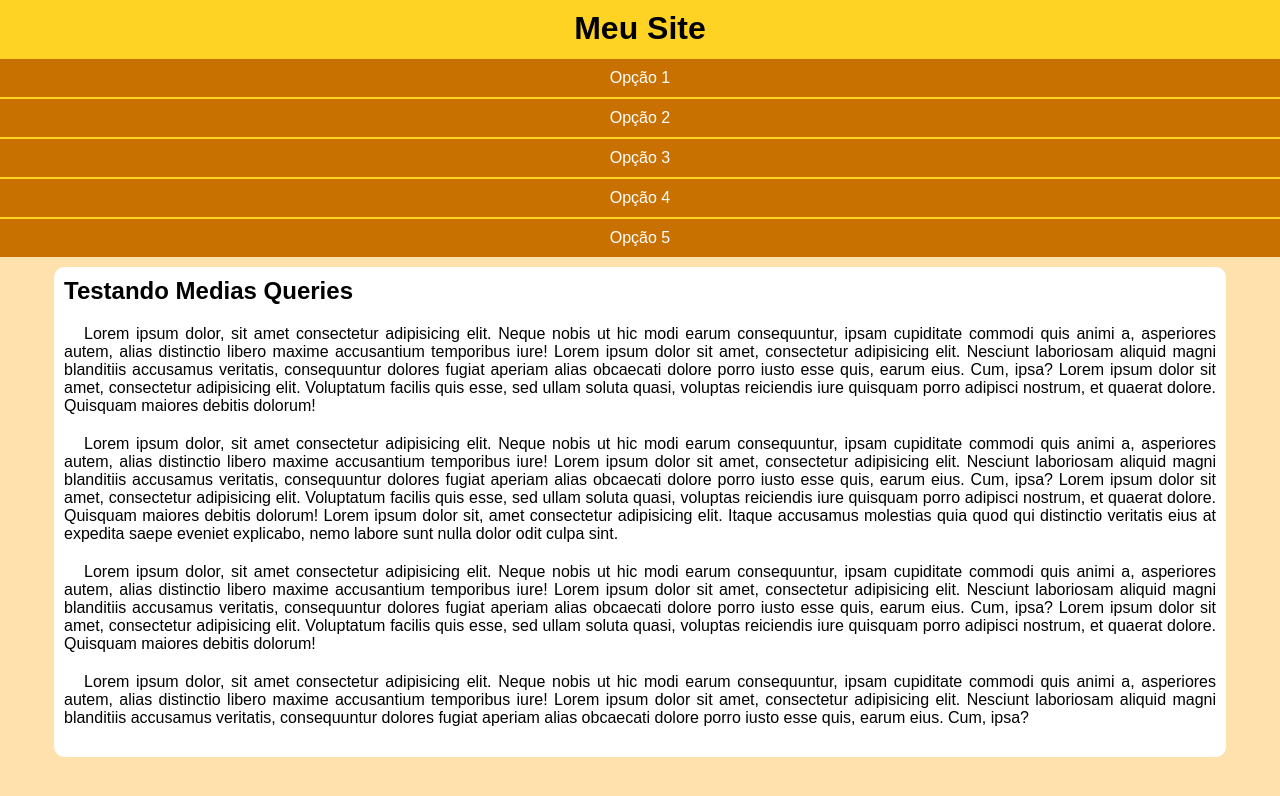
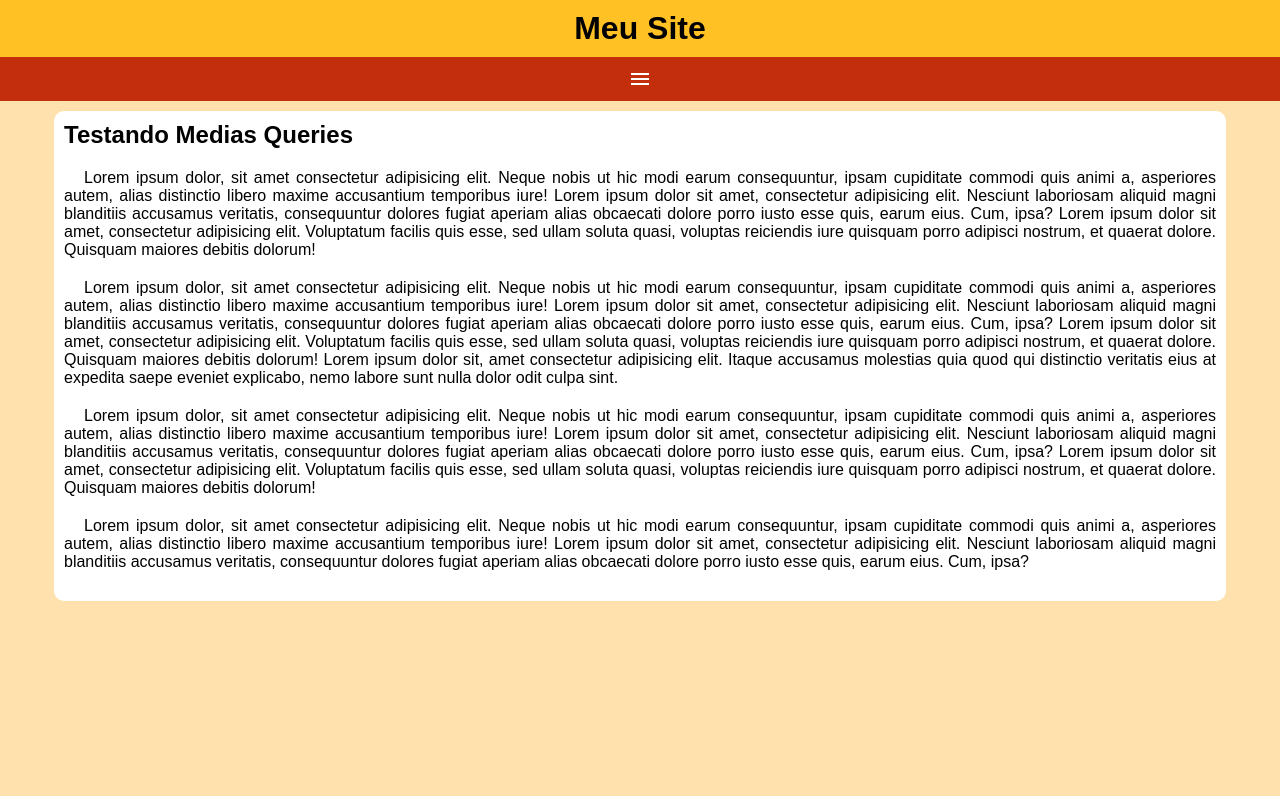
Before and after one commit to LeonardoPePo/HTML-CSS, a plain HTML site: page Exercícios/ex026/mq005/index.html in a window 1280 px wide. Drawn offline with nearby package versions, Linux system fonts and the light colour scheme.

Commit message:
colocado JS no mq005

```diff
--- a/Exercícios/ex026/mq005/estilos/style.css
+++ b/Exercícios/ex026/mq005/estilos/style.css
@@ -12,7 +12,7 @@ body, html{
 }
 
 header{
-    background-color: rgb(255, 211, 35);
+    background-color: rgb(255, 193, 35);
 }
 
 header > h1{
@@ -20,8 +20,22 @@ header > h1{
     text-align: center;
 }
 
+span#burguer{
+    background-color: rgb(195, 47, 13);
+    display: block;
+    color: white;
+    text-align: center;
+    padding: 10px;
+}
+
+span#burguer:hover{
+    background-color: rgb(255, 119, 101);
+    color: black;
+    cursor: pointer;
+}
+
 menu{
-    display: block;
+    display: none;
 }
 
 menu > ul{
--- a/Exercícios/ex026/mq005/index.html
+++ b/Exercícios/ex026/mq005/index.html
@@ -6,11 +6,13 @@
     <meta name="viewport" content="width=device-width, initial-scale=1.0">
     <title>Media Query</title>
     <link rel="stylesheet" href="estilos/style.css">
+    <link rel="stylesheet" href="https://fonts.googleapis.com/css2?family=Material+Symbols+Outlined:opsz,wght,FILL,GRAD@20..48,100..700,0..1,-50..200" />
 </head>
 <body>
     <header>
         <h1>Meu Site</h1>
-        <menu>
+        <span id="burguer" class="material-symbols-outlined" onclick="clickMenu()">menu</span>
+        <menu id="itens">
             <ul>
                 <li><a href="#">Opção 1</a></li>
                 <li><a href="#">Opção 2</a></li>
@@ -48,5 +50,15 @@
             </p>
         </article>
     </main>
+
+    <script>
+        function clickMenu(){
+            if (itens.style.display == 'block') {
+                itens.style.display = 'none'
+            } else {
+                itens.style.display = 'block'
+            }
+        }
+    </script>
 </body>
 </html>
```
